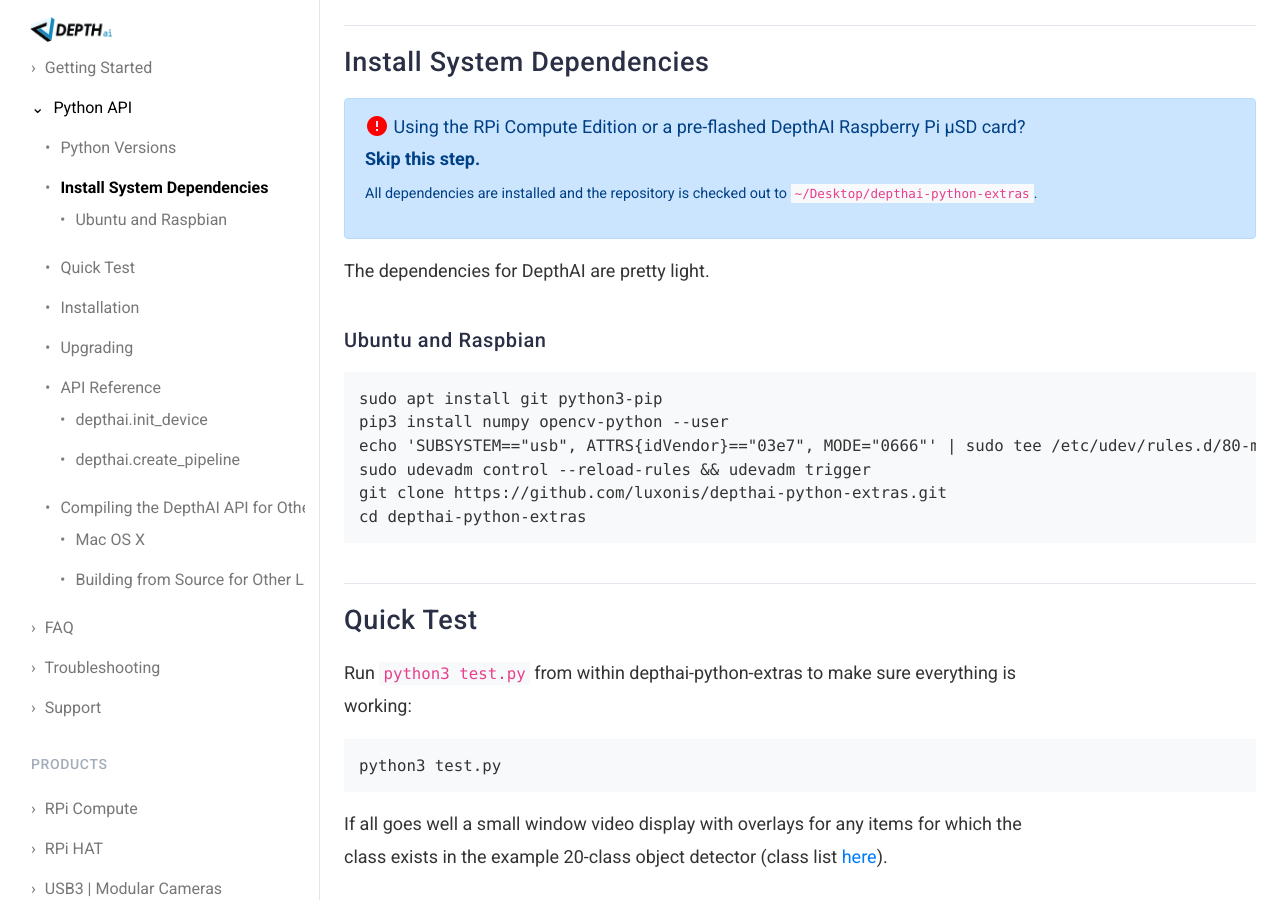
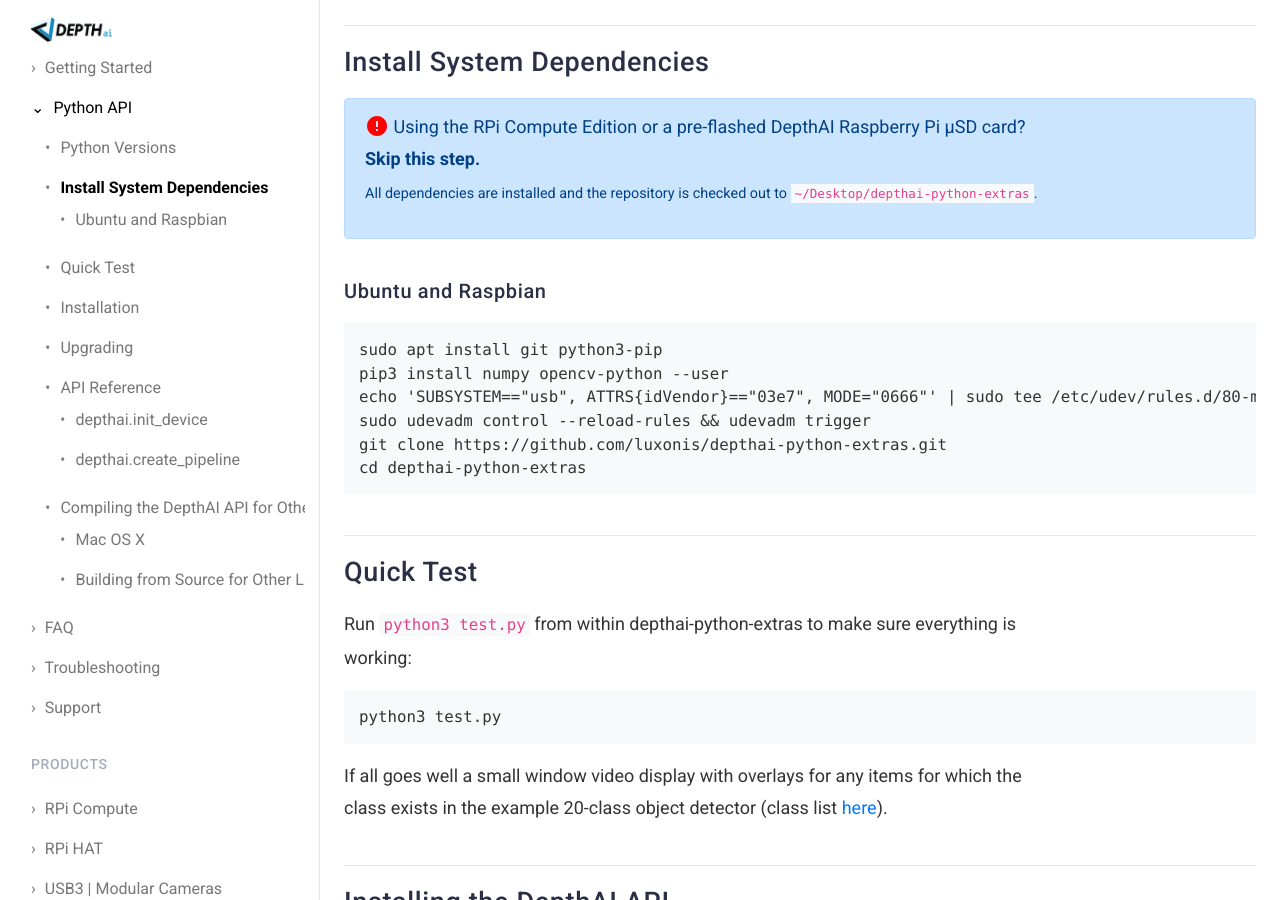
Before and after one commit to luxonis/depthai-docs-website, a Jekyll site: the page built from api.md, in a window 1280 px wide and 900 px high, scrolled down 513 px. Built offline with Jekyll 4.4.1, drawn with Linux system fonts in a browser that asks for light colours; nearby versions of some CDN libraries.

Commit message:
Update api.md

````diff
--- a/api.md
+++ b/api.md
@@ -29,7 +29,6 @@
   <span class="small">All dependencies are installed and the repository is checked out to `~/Desktop/depthai-python-extras`.</span>
 </div>
 
-The dependencies for DepthAI are pretty light.
 
 ### Ubuntu and Raspbian
 ```
````
